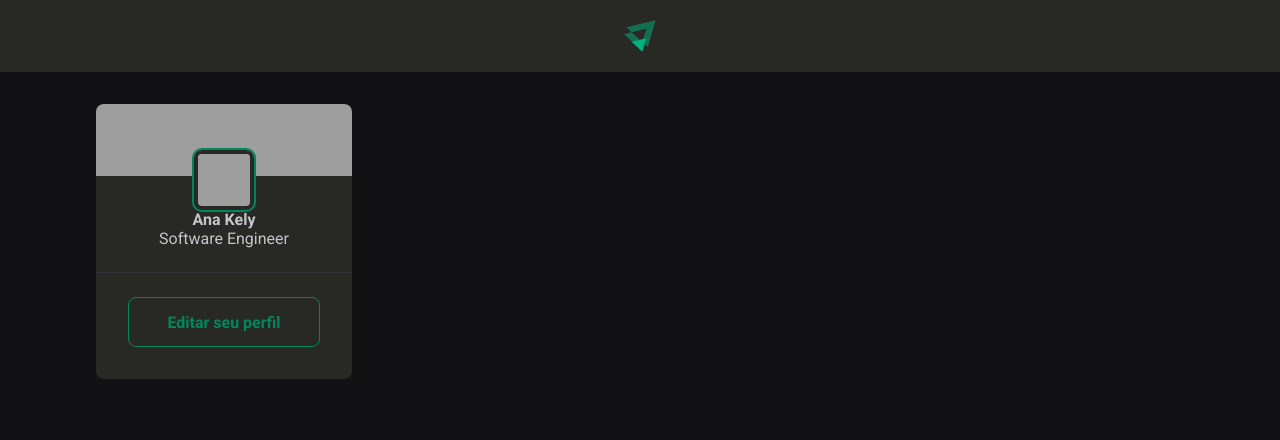
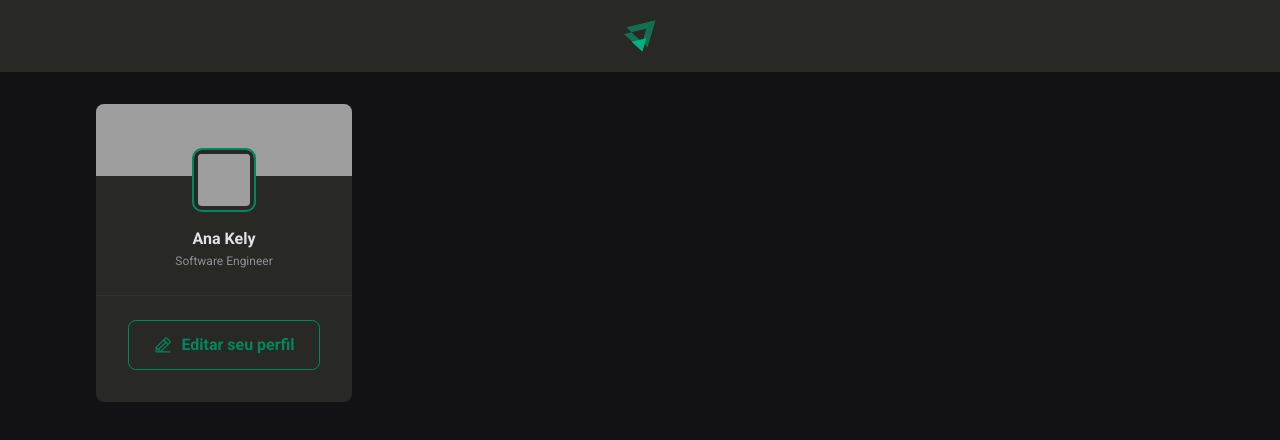
Before and after one commit to kelyAna/feed-ignite, a React (Vite) app: page / in a window 1280 px wide. Shown: the top 440 px of the page. Built offline with nearby package versions, Linux system fonts and the light colour scheme; grey boxes are pictures that could not be loaded.

Commit message:
Add edit icon

```diff
--- a/package.json
+++ b/package.json
@@ -8,6 +8,7 @@
     "preview": "vite preview"
   },
   "dependencies": {
+    "phosphor-react": "^1.4.1",
     "react": "^18.0.0",
     "react-dom": "^18.0.0"
   },
--- a/src/components/Sidebar.jsx
+++ b/src/components/Sidebar.jsx
@@ -1,3 +1,5 @@
+import { PencilLine } from 'phosphor-react'
+
 import styles from './Sidebar.module.css'
 
 export function Sidebar(){
@@ -16,7 +18,10 @@
       </div>
 
       <footer>
-        <a href="#">Editar seu perfil</a>
+        <a href="#">
+          <PencilLine size={20} />
+          Editar seu perfil
+        </a>
       </footer>
     </aside>
   )
--- a/src/components/Sidebar.module.css
+++ b/src/components/Sidebar.module.css
@@ -26,6 +26,18 @@
   outline: 2px solid var(--green-500);
 }
 
+.profile strong{
+  margin-top: 1rem;
+  color: var(--gray-100);
+  line-height: 1.6;
+}
+
+.profile span{
+  font-size: 0.75rem;
+  color: var(--gray-400);
+  line-height: 1.6;
+}
+
 .sidebar footer{
   border-top: 1px solid var(--gray-600);
   margin-top: 1.5rem;
@@ -46,4 +58,13 @@
   display: flex;
   align-items: center;
   justify-content: center;
+
+  gap: 0.5rem;
+
+  transition: color 0.1s, background-color 0.1s;
 }
+
+.sidebar footer a:hover{
+  background: var(--green-500);
+  color: var(--white);
+}
```
Also changed, not shown: 1 other file (tests, documents, lock files or other folders).
